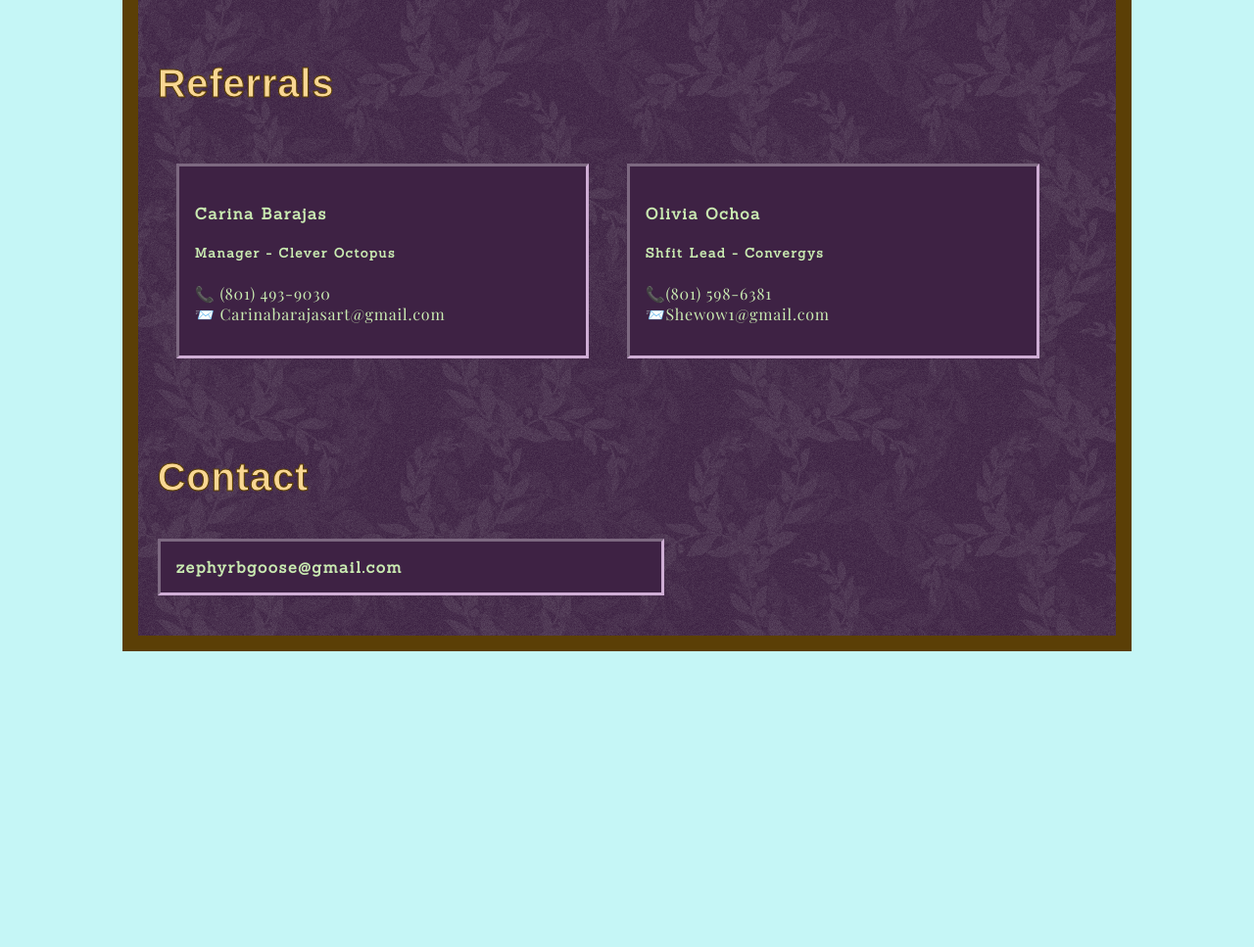
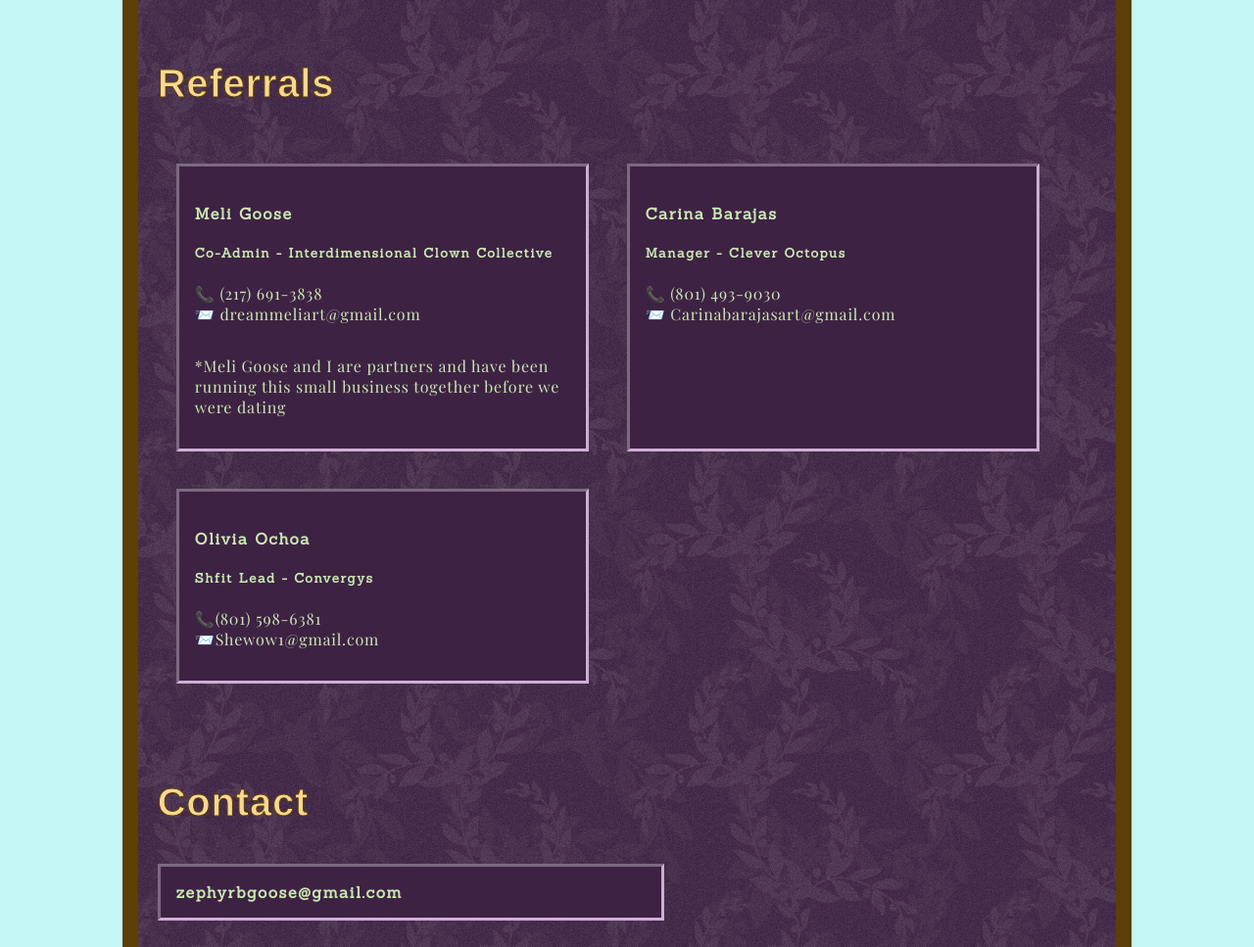
Before and after one commit to ZephyrBGoose/virtualAssistant, a plain HTML site: page index.html in a window 1280 px wide. Shown: the part 3244-4211 px from the top of the page at 98% size. Before the commit the page ends 3981 px from the top, so only its background shows below. Drawn offline with nearby package versions, Linux system fonts and the light colour scheme; a web font is replaced by a local one.

Commit message:
Add Meli as referral
add meli as reference fixed

```diff
--- a/index.html
+++ b/index.html
@@ -180,7 +180,23 @@
 
                 <h3>Referrals</h3>
                 <div>
-                <section>
+                    <section>
+                        <h4>Meli Goose</h4>
+                        <h5>Co-Admin - Interdimensional Clown Collective</h5>
+                        <div>
+                            <ul>
+                                <li>
+                                    📞 (217) 691-3838
+                                </li>
+                                <li> 📨 dreammeliart@gmail.com
+                                </li>
+                            </ul>
+                            <p>*Meli Goose and I are partners and have been running this small business
+                                together before we were dating
+                            </p>
+                        </div>
+                    </section>
+                    <section>
                     <h4>Carina Barajas</h4>
                     <h5>Manager - Clever Octopus</h5>
                     <div>
```
